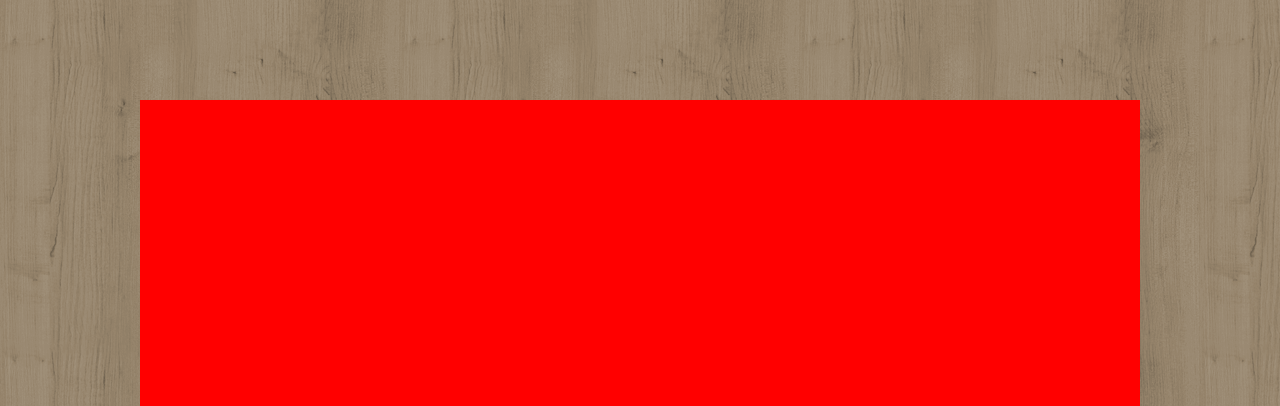
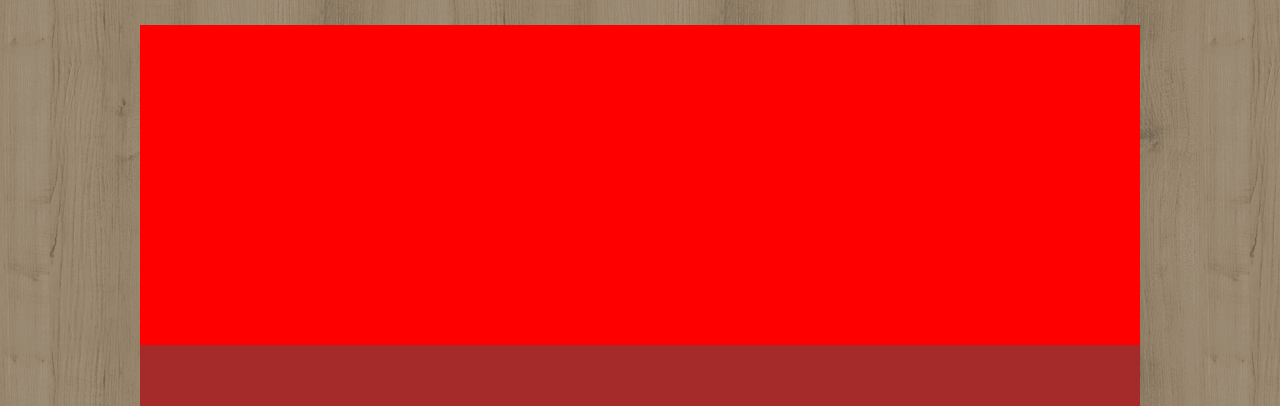
Before and after one commit to FraOliv/htmlcss-struttura-wp, a plain HTML site: page index.html in a window 1280 px wide. Shown: the top 406 px of the page. Drawn offline with Linux system fonts and the light colour scheme.

Commit message:
refactoring dei margini

```diff
--- a/css/style.css
+++ b/css/style.css
@@ -5,7 +5,10 @@
 }
 body{
   background-image: url(../img/natural-default-pattern.png);
-  margin: 100px;
+  margin-top: 25px;
+  margin-left: 100px;
+  margin-right: 100px;
+  height: 100%;
 
 }
 
@@ -51,18 +54,17 @@
   float:left;
   width:20%;
 }
+
 .left .section p{
   color: green;
-  padding: 2%
+  padding: 2%;
 }
+
 .left .section i{
   font-size: 30px;
   color: orange;
-  padding: 2%
-
-
+  padding: 2%;
 }
-
 .center{
   float:left;
   width: 50%;
@@ -77,9 +79,9 @@
 }
 footer {
   width: 100%;
-  margin-bottom: 50px;
+  margin-bottom: 25px;
   background-color: white;
   text-align: center;
   padding: 10px 0;
-  height: 200px
+  height: 200px;
   }
```
Also changed, not shown: index.html (+6 -2 lines).
